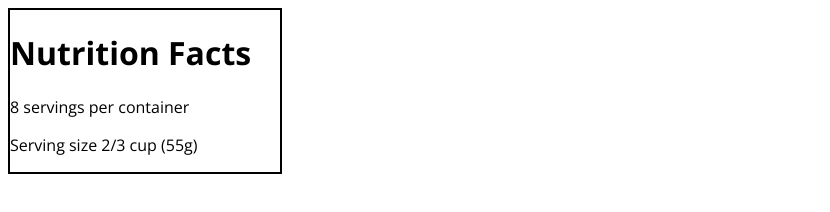
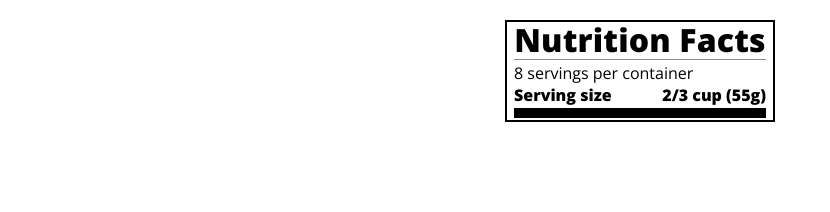
Before and after one commit to Joejosep/Nutrition-level, a plain HTML site: page index.html in a window 1280 px wide. Shown: the whole page, without its empty margins (0-830 px from the left). Drawn offline with nearby package versions, Linux system fonts and the light colour scheme.

Commit message:
Add files via upload

```diff
--- a/index.html
+++ b/index.html
@@ -9,9 +9,16 @@
 </head>
 <body>
     <div class="label">
-        <h1>Nutrition Facts</h1>
+        <header>
+        <h1 class="bold">Nutrition Facts</h1>
+        <div class="divider"></div>
         <p>8 servings per container</p>
-        <p>Serving size 2/3 cup (55g)</p>
+        <p class="bold">Serving size <span>2/3 cup (55g)</span></p>
+        </header>
+
+        <div class="divider large"></div>
+
+        <div class="calories-info"></div>
     </div>
 </body>
 </html>
--- a/styles.css
+++ b/styles.css
@@ -1,3 +1,7 @@
+* {
+    box-sizing: border-box;
+}
+
 html {
     font-size: 16px;
 }
@@ -9,4 +13,37 @@ body {
 .label {
     border: 2px solid black;
     width: 270px;
+    margin: 20px auto;
+    padding: 0 7px;
 }
+
+header h1 {
+    font-weight: 800;
+    text-align: center;
+    margin: -4px 0;
+    letter-spacing: 0.15px;
+}
+
+p {
+    margin: 0;
+    display: flex;
+    justify-content: space-between;
+}
+
+.divider {
+    border-bottom: 1px solid #888989;
+    margin: 2px 0;
+}
+
+.bold {
+    font-weight: 800;
+}
+
+.large {
+    height: 10px;
+}
+
+.large, .medium {
+    background-color: black;
+    border: 0;
+}
```
